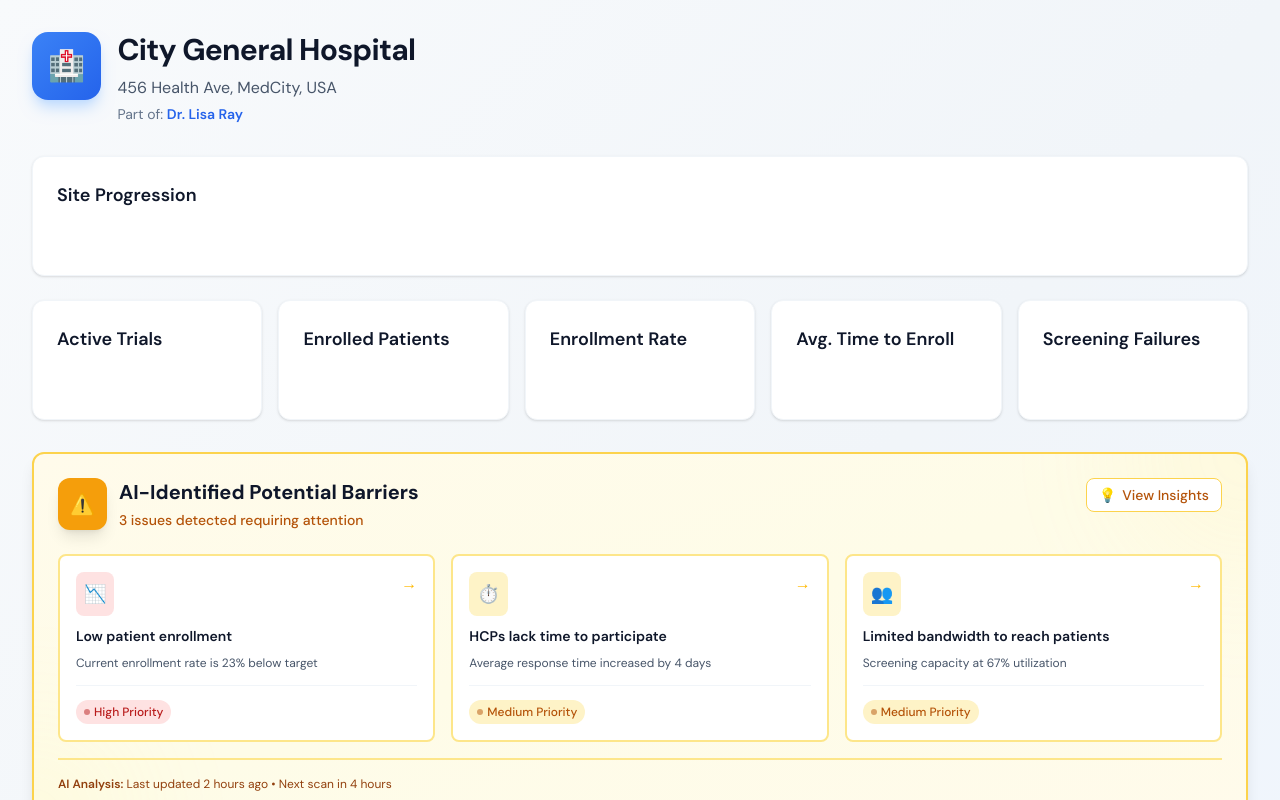
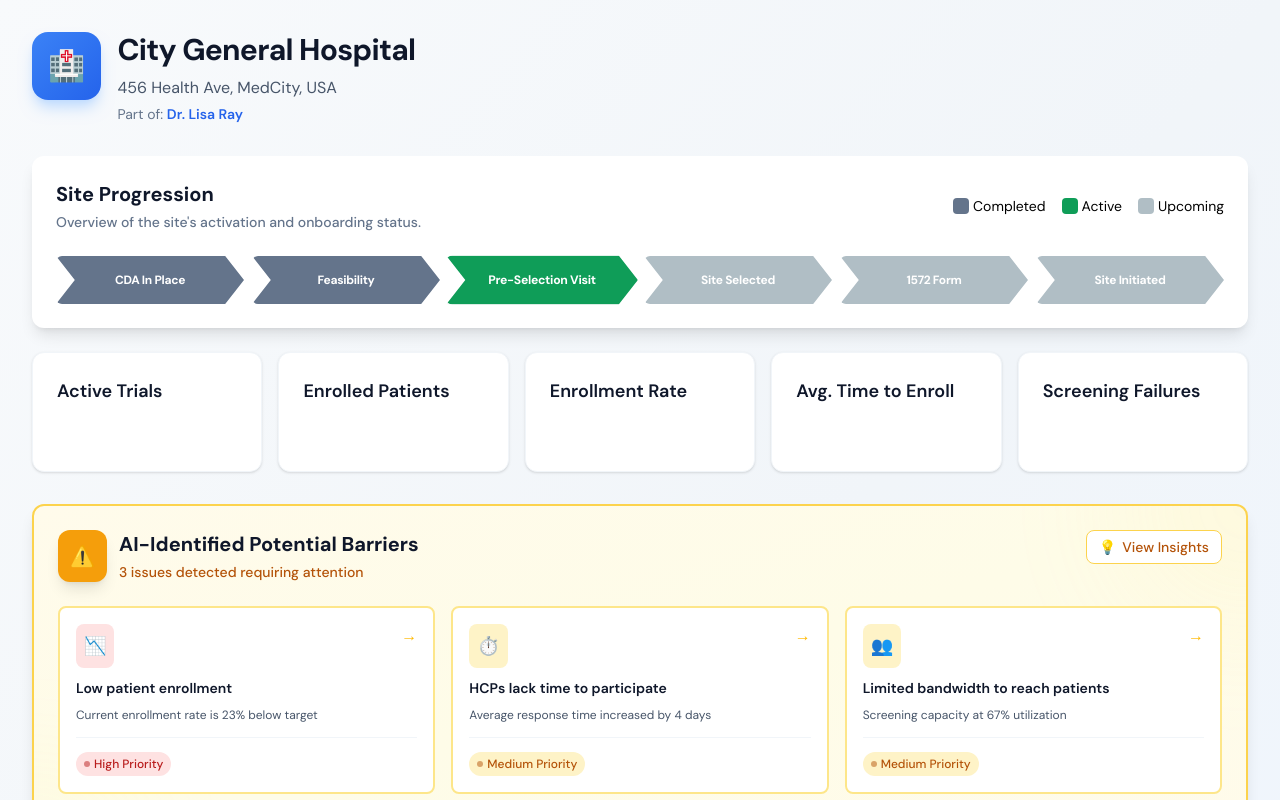
Before and after one commit to ashwinchembu/Enterprisehealthcaredashboarddesign, a Vue app in the folder vue-dashboard/: page / in a window 1280 px wide. Shown: the top 800 px of the page. Built offline with nearby package versions, Linux system fonts and the light colour scheme.

Commit message:
Add SiteProgression component with chevron progress bar

```diff
--- a/vue-dashboard/src/App.vue
+++ b/vue-dashboard/src/App.vue
@@ -3,6 +3,7 @@ import Card from './components/Card.vue'
 import AIBarriersCard from './components/AIBarriersCard.vue'
 import OngoingTrials from './components/OngoingTrials.vue'
 import PendingFollowUp from './components/PendingFollowUp.vue'
+import SiteProgression from './components/SiteProgression.vue'
 </script>
 
 <template>
@@ -40,7 +41,7 @@ import PendingFollowUp from './components/PendingFollowUp.vue'
 
       <!-- Site Progression Section -->
       <section class="mb-6">
-        <Card title="Site Progression" />
+        <SiteProgression />
       </section>
 
       <!-- Metrics Section -->
--- /dev/null
+++ b/vue-dashboard/src/components/SiteProgression.vue
@@ -0,0 +1,83 @@
+<template>
+  <div class="relative overflow-hidden rounded-xl bg-white p-6 shadow-lg">
+    <div class="relative z-10">
+      <!-- Top Row: Title + Overview (Left) | Legend (Right) -->
+      <div class="flex justify-between items-center mb-6">
+        <!-- Left: Title + Overview -->
+        <div>
+          <h3 class="mb-1 text-xl font-bold text-slate-900">Site Progression</h3>
+          <p class="text-sm font-medium text-slate-500">
+            Overview of the site's activation and onboarding status.
+          </p>
+        </div>
+
+        <!-- Right: Legend -->
+        <div class="flex gap-4 text-sm">
+          <div class="flex items-center gap-1">
+            <div class="h-4 w-4 rounded bg-[#64748b]"></div>
+            <span>Completed</span>
+          </div>
+          <div class="flex items-center gap-1">
+            <div class="h-4 w-4 rounded bg-[#0f9d58]"></div>
+            <span>Active</span>
+          </div>
+          <div class="flex items-center gap-1">
+            <div class="h-4 w-4 rounded bg-[#b0bec5]"></div>
+            <span>Upcoming</span>
+          </div>
+        </div>
+      </div>
+
+      <!-- Chevron Progress Bar -->
+      <div class="w-full">
+        <div class="flex items-center w-full gap-2">
+          <div
+            v-for="(stage, index) in stages"
+            :key="index"
+            :class="[
+              'relative flex-1 flex items-center justify-center h-12 px-2 font-bold text-[10px] xl:text-xs tracking-tight transition-all duration-300 min-w-0 rounded-md text-white',
+              stageStatus(stage) === 'active' ? 'bg-[#0f9d58] shadow-lg scale-[1.02] z-20' :
+              stageStatus(stage) === 'completed' ? 'bg-[#64748b] z-10' :
+              'bg-[#b0bec5] z-10'
+            ]"
+            :style="{
+              clipPath: 'polygon(0% 0%, 90% 0%, 100% 50%, 90% 100%, 0% 100%, 10% 50%)'
+            }"
+          >
+            <span class="relative z-10 text-center truncate px-1">{{ stage }}</span>
+          </div>
+        </div>
+      </div>
+    </div>
+  </div>
+</template>
+
+<script setup lang="ts">
+import { ref } from 'vue'
+
+const stages = [
+  "CDA In Place",
+  "Feasibility",
+  "Pre-Selection Visit",
+  "Site Selected",
+  "1572 Form",
+  "Site Initiated"
+]
+
+const currentStage = ref("Pre-Selection Visit")
+
+function stageStatus(stage: string) {
+  const currentIndex = stages.indexOf(currentStage.value)
+  const stageIndex = stages.indexOf(stage)
+
+  if (stageIndex < currentIndex) return 'completed'
+  if (stageIndex === currentIndex) return 'active'
+  return 'upcoming'
+}
+</script>
+
+<style scoped>
+span {
+  white-space: nowrap;
+}
+</style>
```
Also changed, not shown: 1 other file (tests, documents, lock files or other folders).
